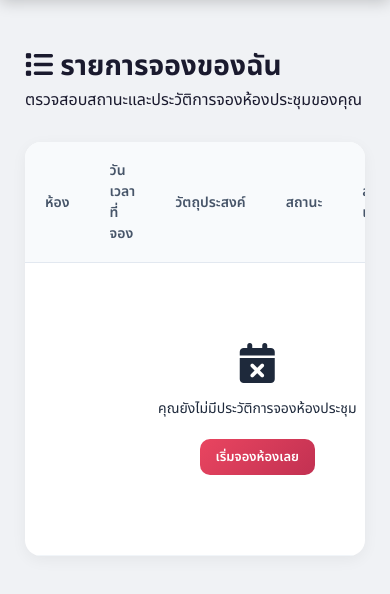
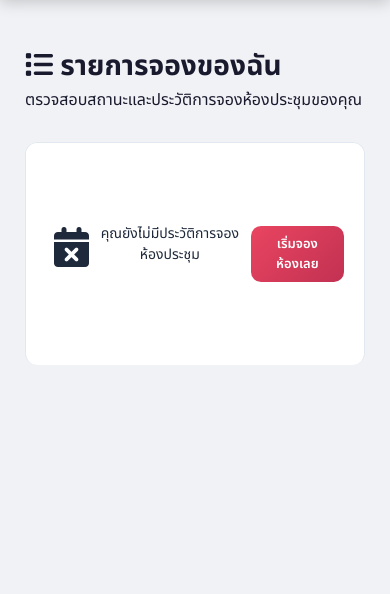
Before and after one commit to Lnynano/Tu_Django_Roombooking_web, a Django app: page /bookings/my-bookings/ in a window 390 px wide. Shown: the part 197-791 px from the top of the page. Run offline with Django 4.2, Linux system fonts and the light colour scheme; the visitor is signed in with stand-in values (Sample User, id 1); data that the repository does not hold is empty.

```diff
--- a/bookings/templates/bookings/my_bookings.html
+++ b/bookings/templates/bookings/my_bookings.html
@@ -192,6 +192,74 @@
     font-size: 13px;
 }
 
+@media (max-width: 700px) {
+    .bookings-table-container {
+        border-radius: 12px;
+    }
+
+    .bookings-table thead {
+        display: none;
+    }
+
+    .bookings-table,
+    .bookings-table tbody,
+    .bookings-table tr,
+    .bookings-table td {
+        display: block;
+        width: 100%;
+    }
+
+    .bookings-table tr {
+        border-bottom: none !important;
+        margin-bottom: 12px;
+        background: white;
+        border-radius: 12px;
+        border: 1px solid #e2e8f0;
+        overflow: hidden;
+    }
+
+    .bookings-table td {
+        display: flex;
+        justify-content: space-between;
+        align-items: center;
+        padding: 10px 16px;
+        border-bottom: 1px solid #f1f5f9 !important;
+        font-size: 14px;
+        gap: 8px;
+    }
+
+    .bookings-table td:last-child {
+        border-bottom: none !important;
+    }
+
+    .bookings-table td::before {
+        content: attr(data-label);
+        font-size: 12px;
+        font-weight: 600;
+        color: #64748b;
+        flex-shrink: 0;
+    }
+
+    .td-room {
+        flex-direction: column;
+        align-items: flex-start !important;
+    }
+
+    .td-room::before { content: "ห้อง"; }
+    .bookings-table td:nth-child(2)::before { content: "วันเวลา"; }
+    .bookings-table td:nth-child(3)::before { content: "วัตถุประสงค์"; }
+    .bookings-table td:nth-child(4)::before { content: "สถานะ"; }
+    .bookings-table td:nth-child(5)::before { content: "สร้างเมื่อ"; }
+    .bookings-table td:nth-child(6)::before { content: ""; }
+
+    .td-room strong { font-size: 15px; }
+
+    .bookings-table-container {
+        background: transparent;
+        box-shadow: none;
+    }
+}
+
 .btn-cancel {
     background: #fee2e2;
     color: #991b1b;
```
